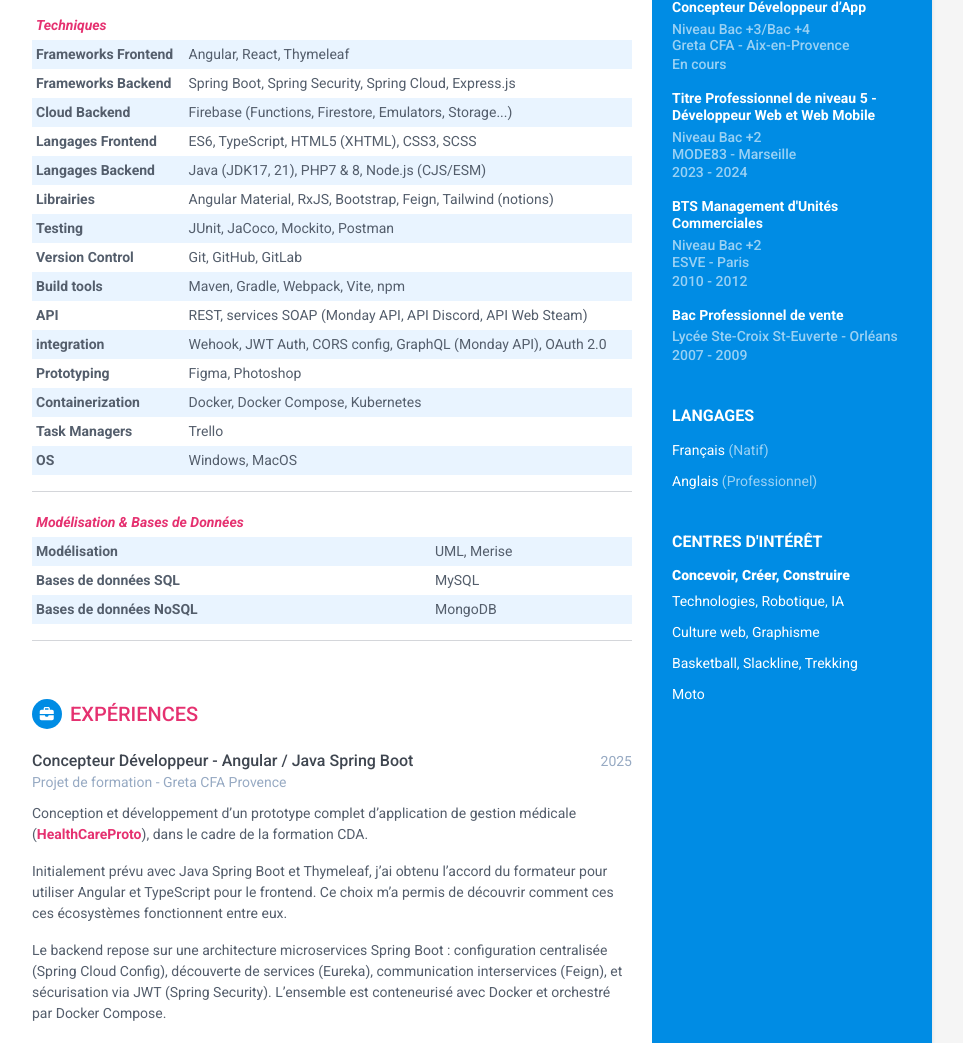
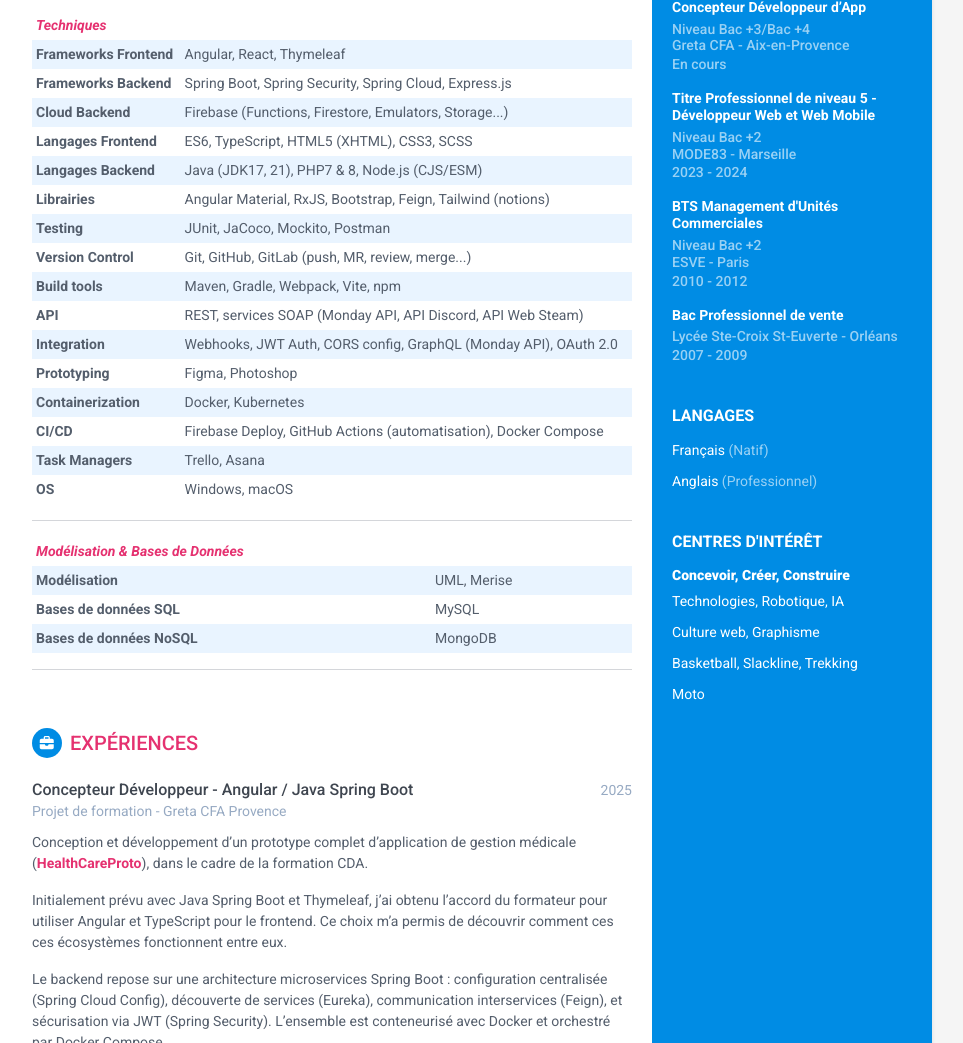
Before and after one commit to Jirawah/OnlineCV-V1.0, a plain HTML site: page index.html in a window 1280 px wide. Shown: the part 687-1730 px from the top of the page, without its empty margins (188-1151 px from the left). Drawn offline with Linux system fonts and the light colour scheme.

Commit message:
Presentation modified

```diff
--- a/index.html
+++ b/index.html
@@ -184,7 +184,7 @@
                     </tr>
                     <tr>
                         <td><strong>Version Control</strong></td>
-                        <td>Git, GitHub, GitLab</td>
+                        <td>Git, GitHub, GitLab (push, MR, review, merge...)</td>
                     </tr>
                     <tr>
                         <td><strong>Build tools</strong></td>
@@ -195,8 +195,8 @@
                         <td>REST, services SOAP (Monday API, API Discord, API Web Steam)</td>
                     </tr>
                     <tr>
-                        <td><strong>integration</strong></td>
-                        <td>Wehook, JWT Auth, CORS config, GraphQL (Monday API), OAuth 2.0</td>
+                        <td><strong>Integration</strong></td>
+                        <td>Webhooks, JWT Auth, CORS config, GraphQL (Monday API), OAuth 2.0</td>
                     </tr>
                     <tr>
                         <td><strong>Prototyping</strong></td>
@@ -204,15 +204,19 @@
                     </tr>
                     <tr>
                         <td><strong>Containerization</strong></td>
-                        <td>Docker, Docker Compose, Kubernetes</td>
+                        <td>Docker, Kubernetes</td>
+                    </tr>
+                    <tr>
+                        <td><strong>CI/CD</strong></td>
+                        <td>Firebase Deploy, GitHub Actions (automatisation), Docker Compose</td>
                     </tr>
                     <tr>
                         <td><strong>Task Managers</strong></td>
-                        <td>Trello</td>
+                        <td>Trello, Asana</td>
                     </tr>
                     <tr>
                         <td><strong>OS</strong></td>
-                        <td>Windows, MacOS</td>
+                        <td>Windows, macOS</td>
                     </tr>
                 </table>
 
```
